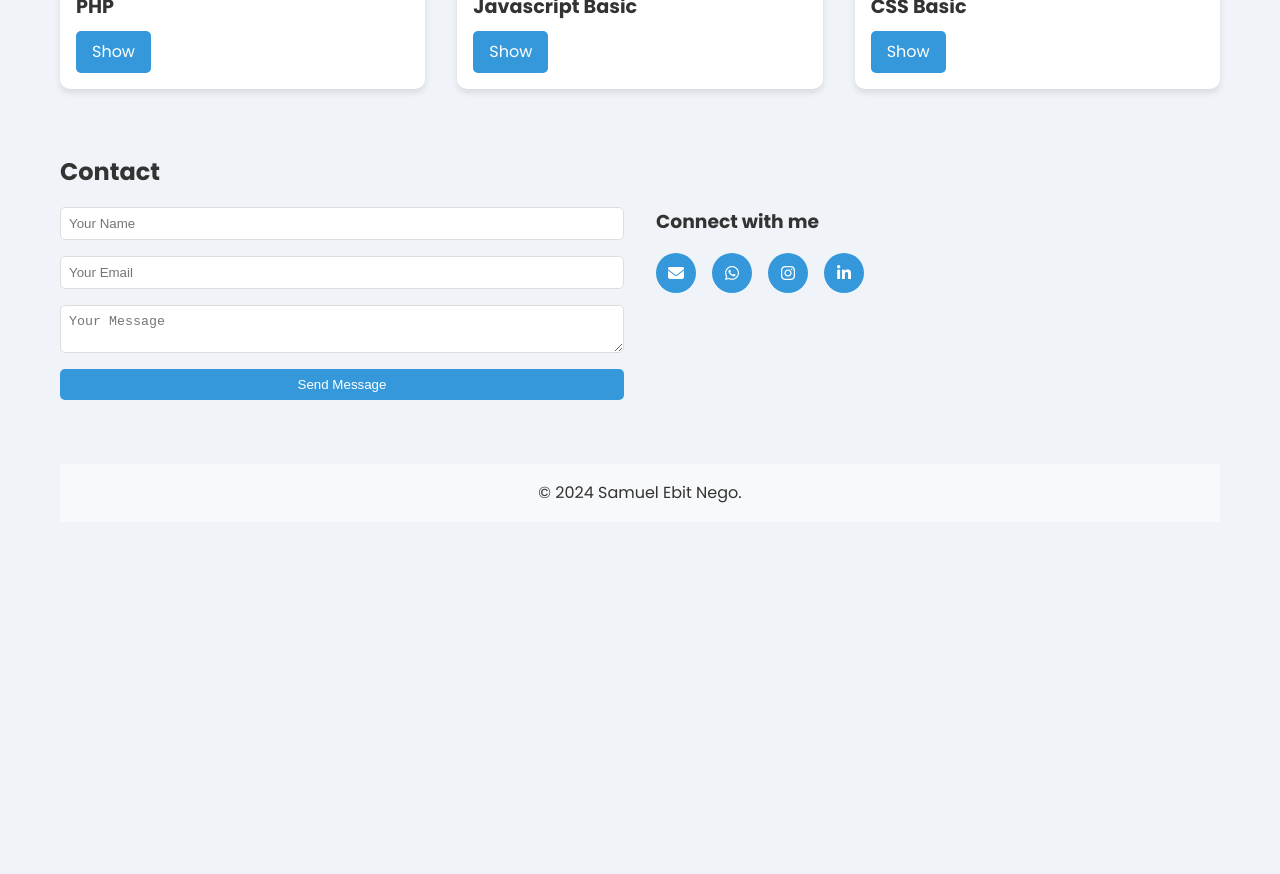
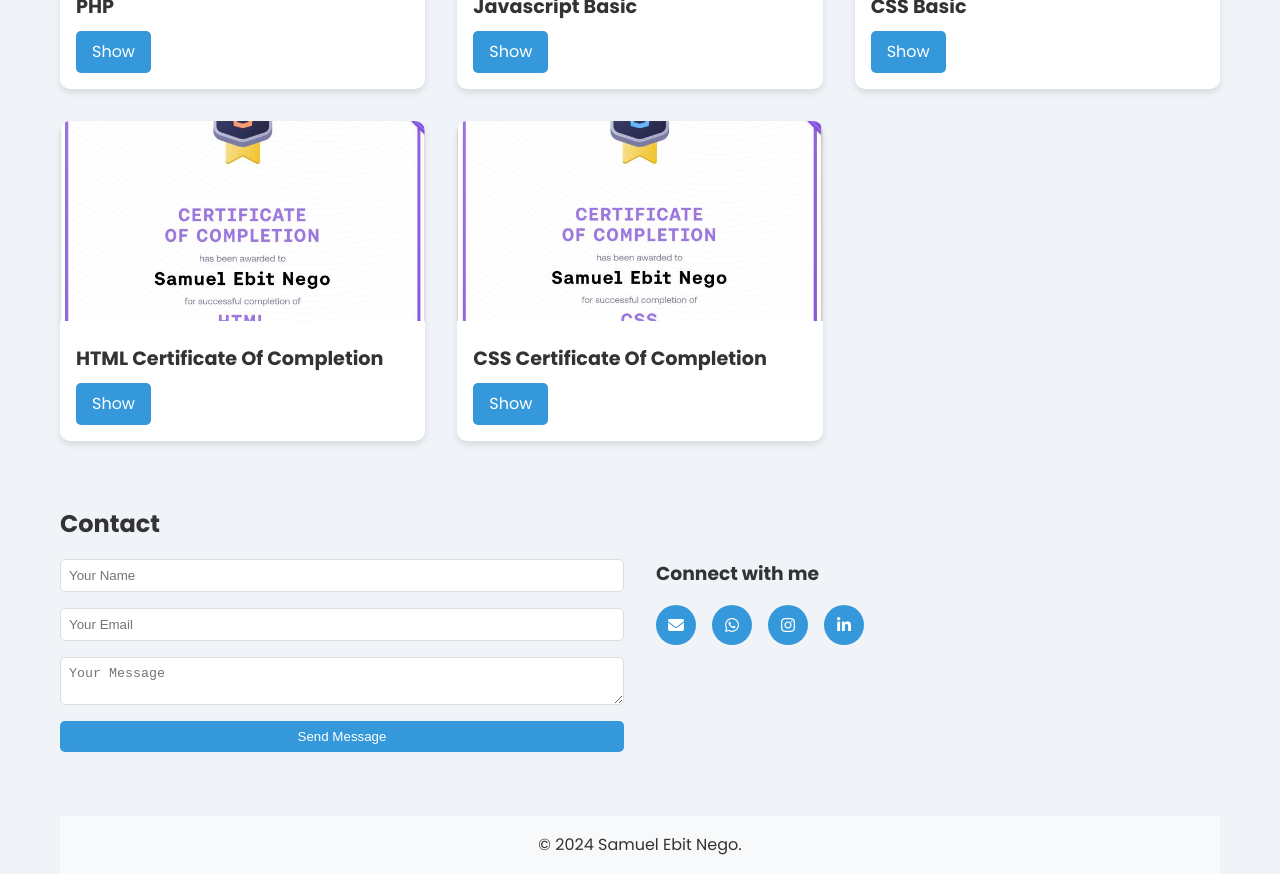
Before and after one commit to SamuelEbitNego/samuel-portofolio2, a React (Create React App) app: page / in a window 1280 px wide. Shown: the part 3420-4294 px from the top of the page. Before the commit the page ends 3942 px from the top, so only its background shows below. Built offline with nearby package versions, Linux system fonts and the light colour scheme.

Commit message:
Update App.js

```diff
--- a/src/App.js
+++ b/src/App.js
@@ -17,6 +17,8 @@ import phpImage from './foto/php.jpg';
 import javascriptImage from './foto/javascript.jpg';
 import cssImage from './foto/css.jpg';
 import weatherImage from './foto/weather.png';
+import htmlajaImage from './foto/htmlaja.jpg';
+import cssajaImage from './foto/cssaja.jpg';
 
 const projects = [
   { id: 1, title: 'QR Code Generate', description: 'This program Text To QR Code With Generate', foto: qrcodeImage, sourceCode: 'https://github.com/SamuelEbitNego/qrcodegenerate.git', source: 'https://qrcodegenerate-three.vercel.app/' },
@@ -38,6 +40,8 @@ const certificate = [
   { id: 7, title: 'PHP', foto: phpImage, source: 'https://drive.google.com/file/d/1uvjn9eYp8YN5Bq6vyEWTfQFh6QHaGbLG/view?usp=sharing' },
   { id: 8, title: 'Javascript Basic', foto: javascriptImage, source: 'https://drive.google.com/file/d/1I6xAAgS2gJubt4Mca2LW_QTssqbqcpQl/view?usp=sharing' },
   { id: 9, title: 'CSS Basic', foto: cssImage, source: 'https://drive.google.com/file/d/1esb4TxDOdc_QtxCWpHb3kKgJQQ-fKMPS/view?usp=sharing' },
+  { id: 10, title: 'HTML Certificate Of Completion', foto: htmlajaImage, source: 'https://drive.google.com/file/d/1pX7qo_JuTjdiAue-xQNDibRyr8DEUJ_0/view?usp=sharing' },
+  { id: 11, title: 'CSS Certificate Of Completion', foto: cssajaImage, source: 'https://drive.google.com/file/d/1Ab7Sl3WEQ8vD4_9a9l0FVjnxqubpQtMH/view?usp=sharing' },
 ];
 
 const handleSubmit = (e) => {
```
